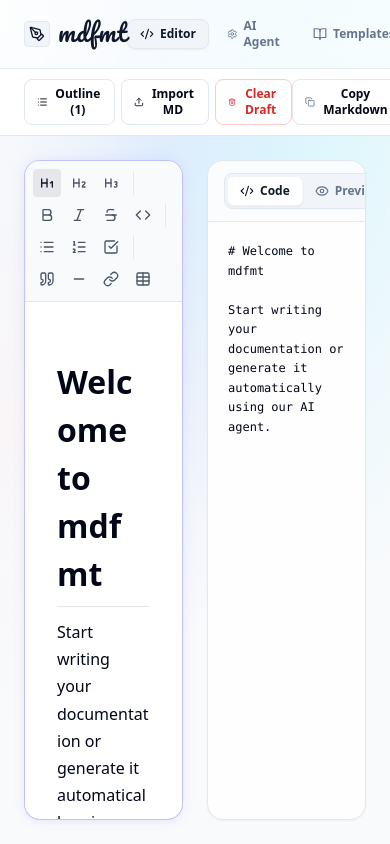
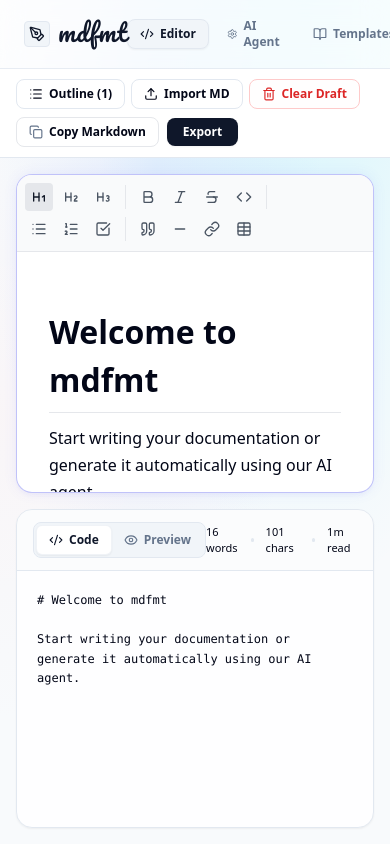
Before and after one commit to ApurveKaranwal/mdfmt, a React (Vite) app in the folder frontend/: page / in a window 390 px wide. Built offline with nearby package versions, Linux system fonts and the light colour scheme.

Commit message:
Fix responsive layouts for mobile and tablet viewing

```diff
--- a/frontend/src/pages/AiGeneratorPage.tsx
+++ b/frontend/src/pages/AiGeneratorPage.tsx
@@ -175,10 +175,10 @@
             <div className="flex flex-col h-screen bg-transparent text-slate-950 dark:text-slate-100 transition-colors font-sans antialiased overflow-hidden">
                 <Navbar />
 
-                <main className="flex-1 flex overflow-hidden p-6 gap-6">
+                <main className="flex-1 flex flex-col lg:flex-row overflow-hidden p-4 md:p-6 gap-4 md:gap-6">
                     {/* Left: Input console panel */}
-                    <div className="w-[380px] shrink-0 flex flex-col gap-5">
-                        <div className="glass-panel rounded-2xl p-5">
+                    <div className="w-full lg:w-[380px] shrink-0 flex flex-col gap-4 md:gap-5 overflow-y-auto lg:overflow-hidden custom-scrollbar">
+                        <div className="glass-panel rounded-2xl p-5 shrink-0">
                             <div className="mb-5">
                                 <h2 className="text-sm font-bold tracking-widest uppercase text-slate-900 dark:text-slate-100">
                                     AI Readme Agent
--- a/frontend/src/pages/BadgeStudioPage.tsx
+++ b/frontend/src/pages/BadgeStudioPage.tsx
@@ -153,8 +153,8 @@
             <div className="flex flex-col h-screen bg-transparent text-slate-950 dark:text-slate-100 transition-colors font-sans antialiased overflow-hidden">
                 <Navbar />
 
-                <main className="flex-1 overflow-y-auto p-8 custom-scrollbar">
-                    <div className="max-w-4xl mx-auto space-y-6">
+                <main className="flex-1 overflow-y-auto p-4 md:p-8 custom-scrollbar">
+                    <div className="max-w-4xl mx-auto space-y-4 md:space-y-6">
                         <div>
                             <h2 className="text-sm font-bold tracking-widest uppercase text-slate-900 dark:text-slate-100">
                                 Badge Design Studio
--- a/frontend/src/pages/EditorPage.tsx
+++ b/frontend/src/pages/EditorPage.tsx
@@ -216,8 +216,8 @@
         <Navbar />
 
         {/* Sub-header actions */}
-        <div className="bg-white dark:bg-slate-900 border-b border-slate-200 dark:border-slate-800 px-6 py-2.5 flex items-center justify-between z-10 shrink-0">
-          <div className="flex items-center gap-1.5">
+        <div className="bg-white dark:bg-slate-900 border-b border-slate-200 dark:border-slate-800 px-4 md:px-6 py-2.5 flex flex-wrap items-center justify-between gap-2 z-10 shrink-0">
+          <div className="flex items-center gap-1.5 flex-wrap">
             <button
               onClick={() => setShowOutline(!showOutline)}
               className={`flex items-center gap-1.5 px-3 py-1.5 text-xs font-semibold rounded-lg border transition-all ${
@@ -290,10 +290,10 @@
         </div>
 
         {/* Workspace */}
-        <main className="flex-1 flex overflow-hidden p-6 gap-6">
+        <main className="flex-1 flex flex-col md:flex-row overflow-y-auto md:overflow-hidden p-4 md:p-6 gap-4 md:gap-6 custom-scrollbar">
           {/* Collapsible Outline Pane */}
           {showOutline && (
-            <div className="w-64 shrink-0 bg-white dark:bg-slate-900 border border-slate-200 dark:border-slate-800 rounded-2xl p-4 overflow-y-auto custom-scrollbar animate-modal-in">
+            <div className="w-full md:w-64 shrink-0 bg-white dark:bg-slate-900 border border-slate-200 dark:border-slate-800 rounded-2xl p-4 overflow-y-auto custom-scrollbar animate-modal-in max-h-[300px] md:max-h-none">
               <div className="flex items-center gap-2 pb-2.5 border-b border-slate-100 dark:border-slate-850 mb-3">
                 <BookOpen className="w-4.5 h-4.5 text-slate-650" />
                 <h3 className="text-xs font-bold uppercase tracking-wider text-slate-900 dark:text-slate-100">
--- a/frontend/src/pages/TemplatesPage.tsx
+++ b/frontend/src/pages/TemplatesPage.tsx
@@ -491,8 +491,8 @@
             <div className="flex flex-col h-screen bg-transparent text-slate-950 dark:text-slate-100 transition-colors font-sans antialiased overflow-hidden">
                 <Navbar />
 
-                <main className="flex-1 overflow-y-auto p-8 custom-scrollbar">
-                    <div className="max-w-4xl mx-auto space-y-6">
+                <main className="flex-1 overflow-y-auto p-4 md:p-8 custom-scrollbar">
+                    <div className="max-w-4xl mx-auto space-y-4 md:space-y-6">
                         <div>
                             <h2 className="text-sm font-bold tracking-widest uppercase text-slate-900 dark:text-slate-100">
                                 Markdown Blueprint Center
```
